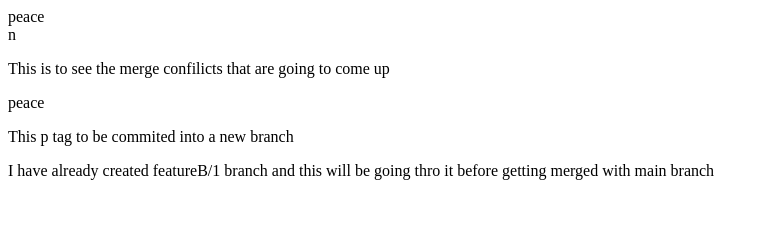
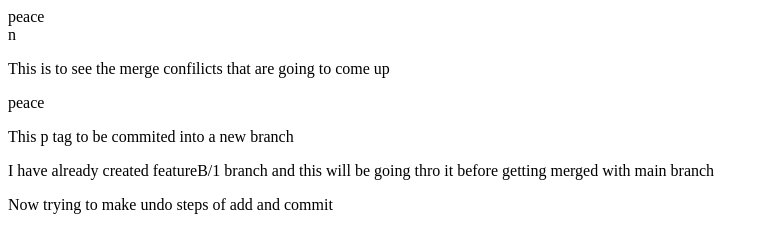
Before and after one commit to ElDoradoRiRiRi/BeldV1, a plain HTML site: page index.html in a window 1280 px wide. Shown: the whole page, without its empty margins (0-768 px from the left). Drawn offline with Linux system fonts and the light colour scheme.

```diff
--- a/index.html
+++ b/index.html
@@ -3,3 +3,5 @@
 <div>peace</div>
 <p>This p tag to be commited into a new branch </p>
 <p>I have already created featureB/1 branch and this will be going thro it before getting merged with main branch</p>
+
+<p> Now trying to make undo steps of add and commit</p>
```
